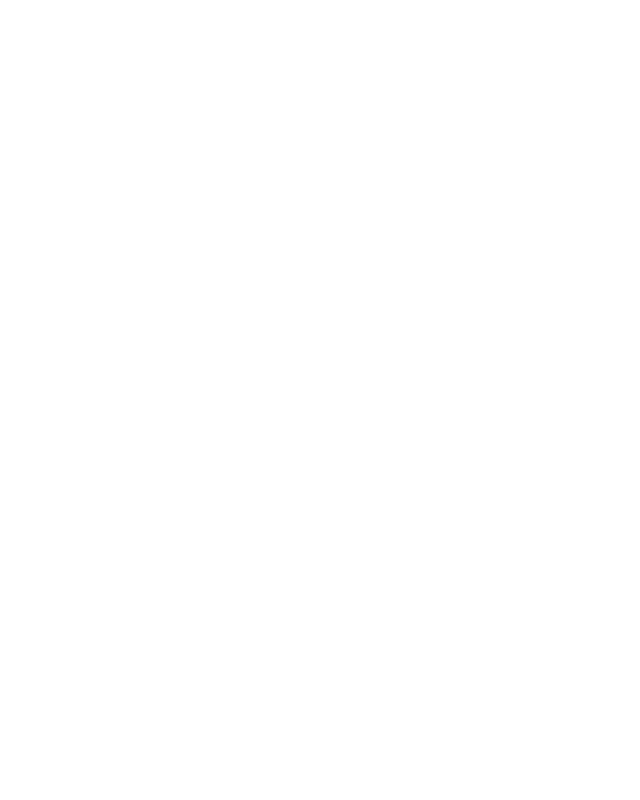
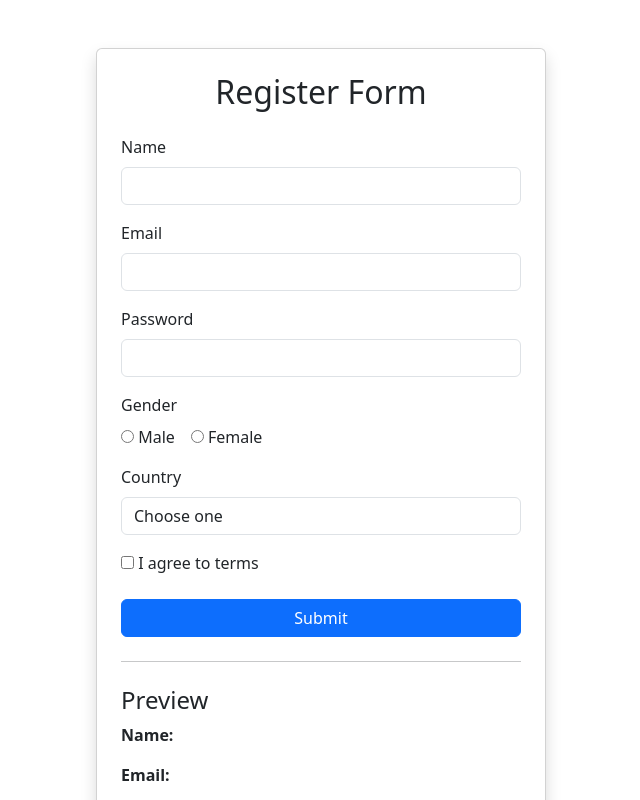
Before and after one commit to om-jasoliya91/vuedemo, a Vue app: page /register in a window 1280 px wide. Before the commit this address had no page. Shown: the top 800 px of the page, without its empty margins (319-959 px from the left). Built offline with nearby package versions, Linux system fonts and the light colour scheme.

Commit message:
form with validation using of :class ,true-value,false-value in checkbox, in select use :value for store array ,set loader with async and await function

```diff
--- a/package.json
+++ b/package.json
@@ -15,7 +15,9 @@
     "format": "prettier --write src/"
   },
   "dependencies": {
+    "bootstrap": "^5.3.8",
     "pinia": "^3.0.3",
+    "unplugin-vue-router": "^0.17.0",
     "vue": "^3.5.22",
     "vue-router": "^4.6.3"
   },
--- /dev/null
+++ b/src/components/viewfile/RegisterView.vue
@@ -0,0 +1,204 @@
+<script setup>
+import { ref } from 'vue'
+// FORM INPUT FIELDS
+
+// text fields
+const name = ref('')
+const email = ref('')
+const password = ref('')
+
+// radio button (MUST start as null → means "not selected")
+const gender = ref(null)
+
+// checkbox (false = unchecked)
+const agree = ref(false)
+
+// select dropdown (empty = not selected)
+const country = ref('')
+
+// loader state
+const loading = ref(false)
+
+// SIMPLE VALIDATION
+
+// store error messages
+const errors = ref({
+  name: '',
+  email: '',
+  password: '',
+  gender: '',
+  country: '',
+})
+
+// simple validation function
+function simpleValidate() {
+  let valid = true
+
+  // reset previous errors
+  errors.value = { name: '', email: '', password: '', gender: '', country: '' }
+
+  // name validation
+  if (!name.value) {
+    errors.value.name = 'Name is required'
+    valid = false
+  }
+
+  // email validation
+  if (!email.value) {
+    errors.value.email = 'Email is required'
+    valid = false
+  }
+
+  // password validation
+  if (!password.value) {
+    errors.value.password = 'Password is required'
+    valid = false
+  }
+
+  // radio validation (must select male/female)
+  if (!gender.value) {
+    errors.value.gender = 'Please select gender'
+    valid = false
+  }
+
+  // select validation (must pick a country)
+  if (!country.value) {
+    errors.value.country = 'Please choose a country'
+    valid = false
+  }
+
+  return valid
+}
+
+// FORM SUBMIT HANDLER
+
+async function handleSubmit() {
+  // stop submit if validation fails
+  if (!simpleValidate()) return
+
+  loading.value = true
+
+  // fake API delay
+  await new Promise((resolve) => setTimeout(resolve, 1500))
+
+  alert('Form submitted successfully!')
+
+  loading.value = false
+}
+</script>
+
+<template>
+  <div class="container my-5">
+    <div class="card shadow p-4" style="max-width: 450px; margin: auto">
+      <h2 class="text-center mb-4">Register Form</h2>
+
+      <form @submit.prevent="handleSubmit">
+        <!-- NAME FIELD -->
+        <div class="mb-3">
+          <label class="form-label">Name</label>
+
+          <!-- v-model binds text -->
+          <!-- :class adds 'is-invalid' if error exists -->
+          <input
+            v-model="name"
+            type="text"
+            class="form-control"
+            :class="{ 'is-invalid': errors.name }"
+          />
+
+          <small class="text-danger">{{ errors.name }}</small>
+        </div>
+
+        <!-- EMAIL FIELD -->
+        <div class="mb-3">
+          <label class="form-label">Email</label>
+
+          <input
+            v-model="email"
+            type="email"
+            class="form-control"
+            :class="{ 'is-invalid': errors.email }"
+          />
+
+          <small class="text-danger">{{ errors.email }}</small>
+        </div>
+
+        <!-- PASSWORD FIELD -->
+        <div class="mb-3">
+          <label class="form-label">Password</label>
+
+          <input
+            v-model="password"
+            type="password"
+            class="form-control"
+            :class="{ 'is-invalid': errors.password }"
+          />
+
+          <small class="text-danger">{{ errors.password }}</small>
+        </div>
+
+        <!-- RADIO BUTTON: GENDER -->
+        <div class="mb-3">
+          <label class="form-label">Gender</label>
+
+          <!-- v-model="gender" binds the selected value -->
+          <div>
+            <label class="me-3"> <input type="radio" value="male" v-model="gender" /> Male </label>
+
+            <label> <input type="radio" value="female" v-model="gender" /> Female </label>
+          </div>
+
+          <small class="text-danger">{{ errors.gender }}</small>
+        </div>
+
+        <!-- SELECT FIELD: COUNTRY -->
+        <div class="mb-3">
+          <label class="form-label">Country</label>
+
+          <select v-model="country" class="form-control" :class="{ 'is-invalid': errors.country }">
+            <!-- Disabled: prevents auto-selection -->
+            <option disabled value="">Choose one</option>
+            <option :value="{ code: 'IN', name: 'india' }">India</option>
+            <option :value="{ code: 'USA', name: 'usa' }">USA</option>
+            <option :value="{ code: 'UK', name: 'united kingdom' }">UK</option>
+          </select>
+
+          <small class="text-danger">{{ errors.country }}</small>
+        </div>
+
+        <!-- CHECKBOX: AGREE TERMS -->
+        <div class="mb-4">
+          <!-- v-model returns true/false -->
+          <label>
+            <input type="checkbox" v-model="agree" true-value="yes" false-value="no" /> I agree to
+            terms
+          </label>
+        </div>
+
+        <!-- SUBMIT BUTTON -->
+        <button class="btn btn-primary w-100" type="submit" :disabled="loading">
+          <span v-if="loading" class="spinner-border spinner-border-sm me-2"></span>
+          {{ loading ? 'Submitting...' : 'Submit' }}
+        </button>
+      </form>
+
+      <!-- PREVIEW SECTION -->
+      <hr class="my-4" />
+
+      <h4>Preview</h4>
+      <p><strong>Name:</strong> {{ name }}</p>
+      <p><strong>Email:</strong> {{ email }}</p>
+      <p><strong>Password:</strong> {{ password }}</p>
+      <p><strong>Gender:</strong> {{ gender }}</p>
+      <p><strong>Country:</strong> {{ country }}</p>
+      <p><strong>Agreed:</strong> {{ agree }}</p>
+    </div>
+  </div>
+</template>
+
+<style scoped>
+button[disabled] {
+  opacity: 0.8;
+  cursor: not-allowed;
+}
+</style>
--- a/src/main.js
+++ b/src/main.js
@@ -3,6 +3,9 @@
 
 import App from './App.vue'
 import router from './router'
+
+import 'bootstrap/dist/css/bootstrap.min.css'
+import 'bootstrap/dist/js/bootstrap.bundle.min.js'
 
 const app = createApp(App)
 
--- a/src/router/index.js
+++ b/src/router/index.js
@@ -7,6 +7,7 @@
 import ConditionView from '@/components/viewfile/ConditionView.vue'
 import VforView from '@/components/viewfile/VforView.vue'
 import EventhandleView from '@/components/viewfile/EventhandleView.vue'
+import RegisterView from '@/components/viewfile/RegisterView.vue'
 
 const routes = [
   { path: '/', name: 'Welcome', component: WelcomeBack },
@@ -17,6 +18,7 @@
   { path: '/condition', name: 'Condition', component: ConditionView },
   { path: '/for', name: 'Vfor', component: VforView },
   { path: '/event', name: 'Event', component: EventhandleView },
+  { path: '/register', name: 'Register', component: RegisterView },
 ]
 
 const router = createRouter({
```
Also changed, not shown: src/components/practise/RegisterExample.vue (added, +9 -0 lines), typed-router.d.ts (added, +51 -0 lines), 1 other file (tests, documents, lock files or other folders).
